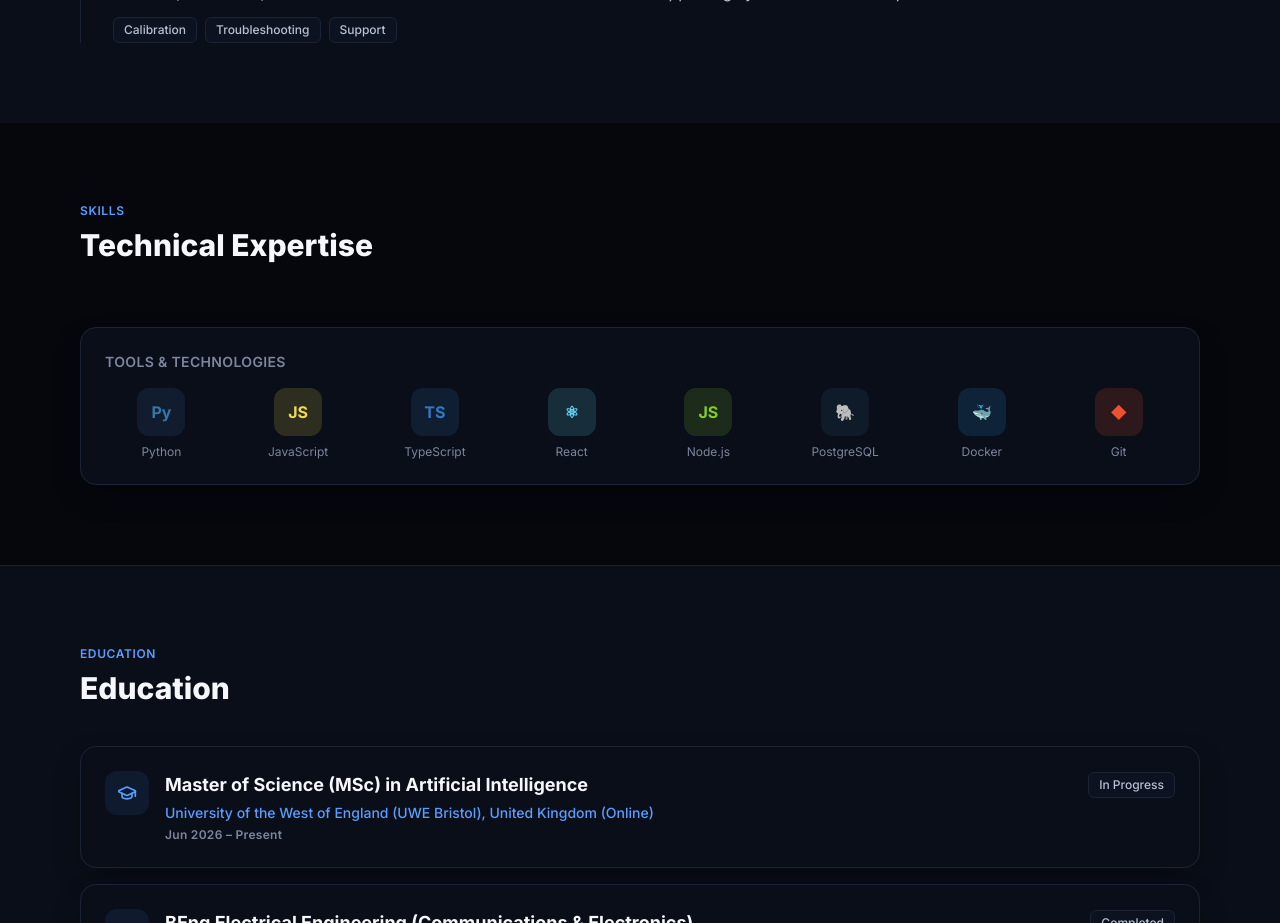
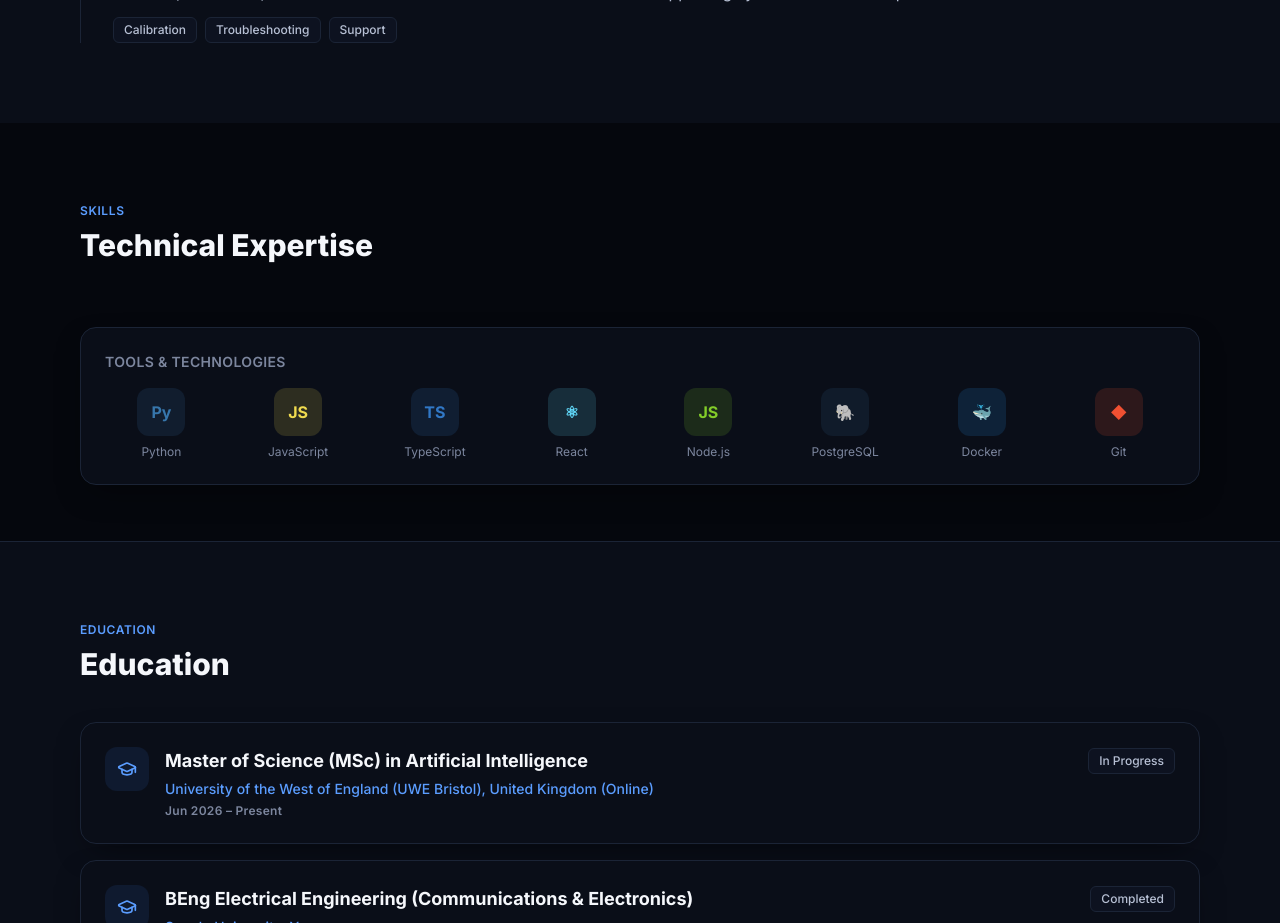
Before and after one commit to Mahyoub88/Mahyoub88.github.io, a React (Vite) app: page / in a window 1280 px wide. Shown: the part 2620-3543 px from the top of the page. Built offline with nearby package versions, Linux system fonts and the light colour scheme.

Commit message:
Update Skills.tsx

```diff
--- a/src/components/Skills.tsx
+++ b/src/components/Skills.tsx
@@ -5,7 +5,7 @@ export function Skills() {
   const { content } = useContent()
 
   return (
-    <section id="skills" className="py-20">
+    <section id="skills" className="pb-14 pt-20">
       <Container>
         <p className="text-xs font-semibold tracking-wider text-brand-blue-400">SKILLS</p>
         <h2 className="mt-2 text-3xl font-extrabold text-[var(--text-1)]">Technical Expertise</h2>
```
